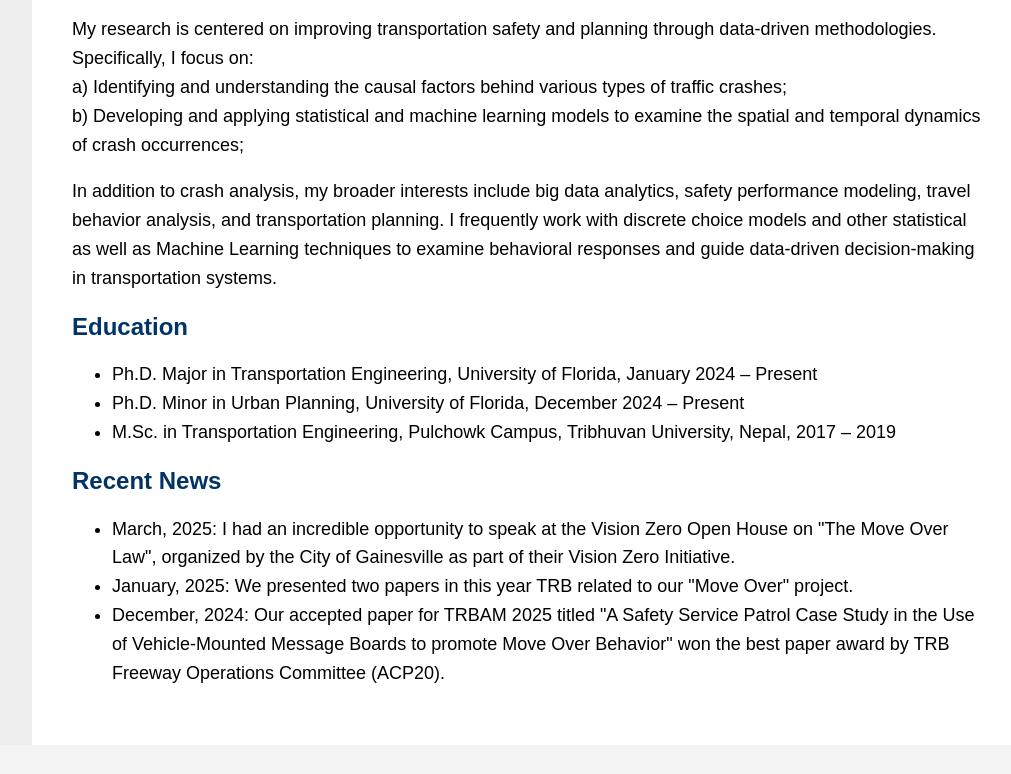
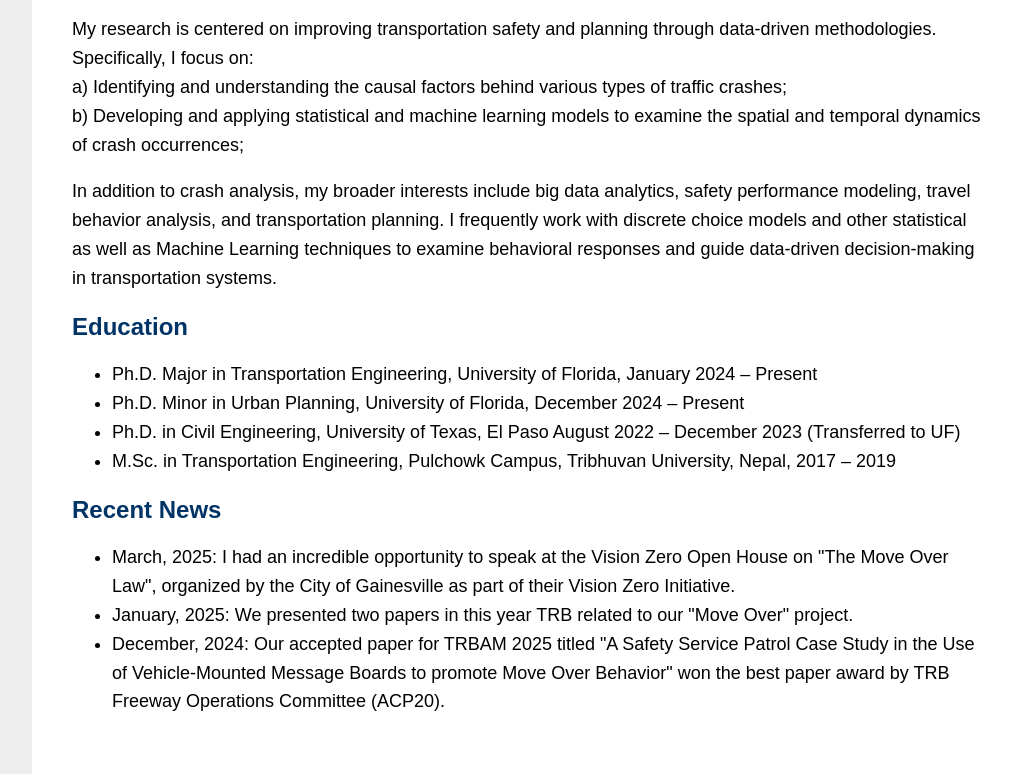
Before and after one commit to aaashish1/aaashish1.github.io, a plain HTML site: page index.html in a window 1280 px wide. Shown: the part 801-1575 px from the top of the page, without its empty margins (258-1269 px from the left). Before the commit the page ends 1546 px from the top, so only its background shows below. Drawn offline with Linux system fonts and the light colour scheme.

Commit message:
Update index.html

```diff
--- a/index.html
+++ b/index.html
@@ -102,6 +102,7 @@
     <ul>
       <li>Ph.D. Major in Transportation Engineering, University of Florida, January 2024 – Present</li>
       <li>Ph.D. Minor in Urban Planning, University of Florida, December 2024 – Present</li>
+      <li>Ph.D. in Civil Engineering, University of Texas, El Paso August 2022 – December 2023 (Transferred to UF)</li>
       <li>M.Sc. in Transportation Engineering, Pulchowk Campus, Tribhuvan University, Nepal, 2017 – 2019</li>
     </ul>
 
```
